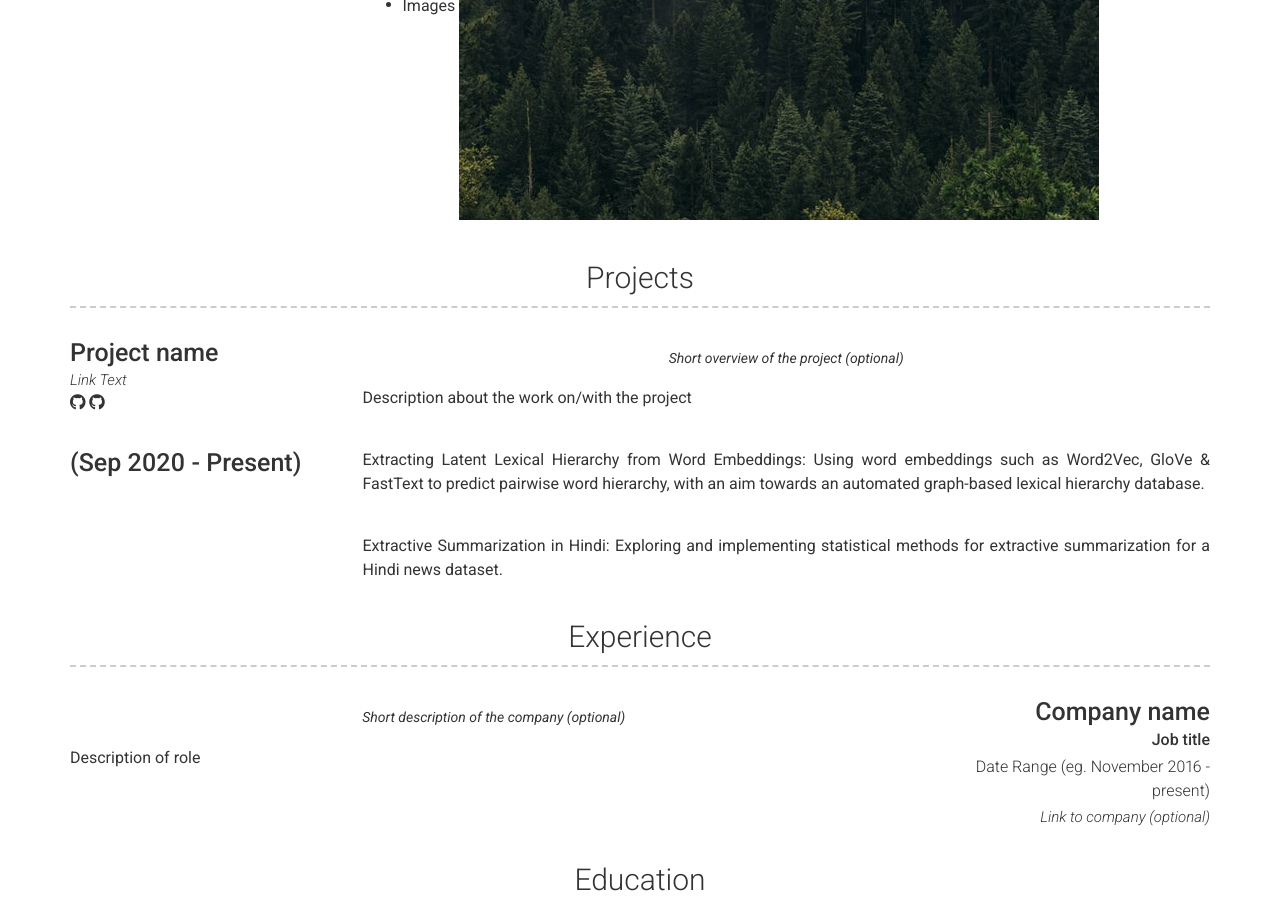
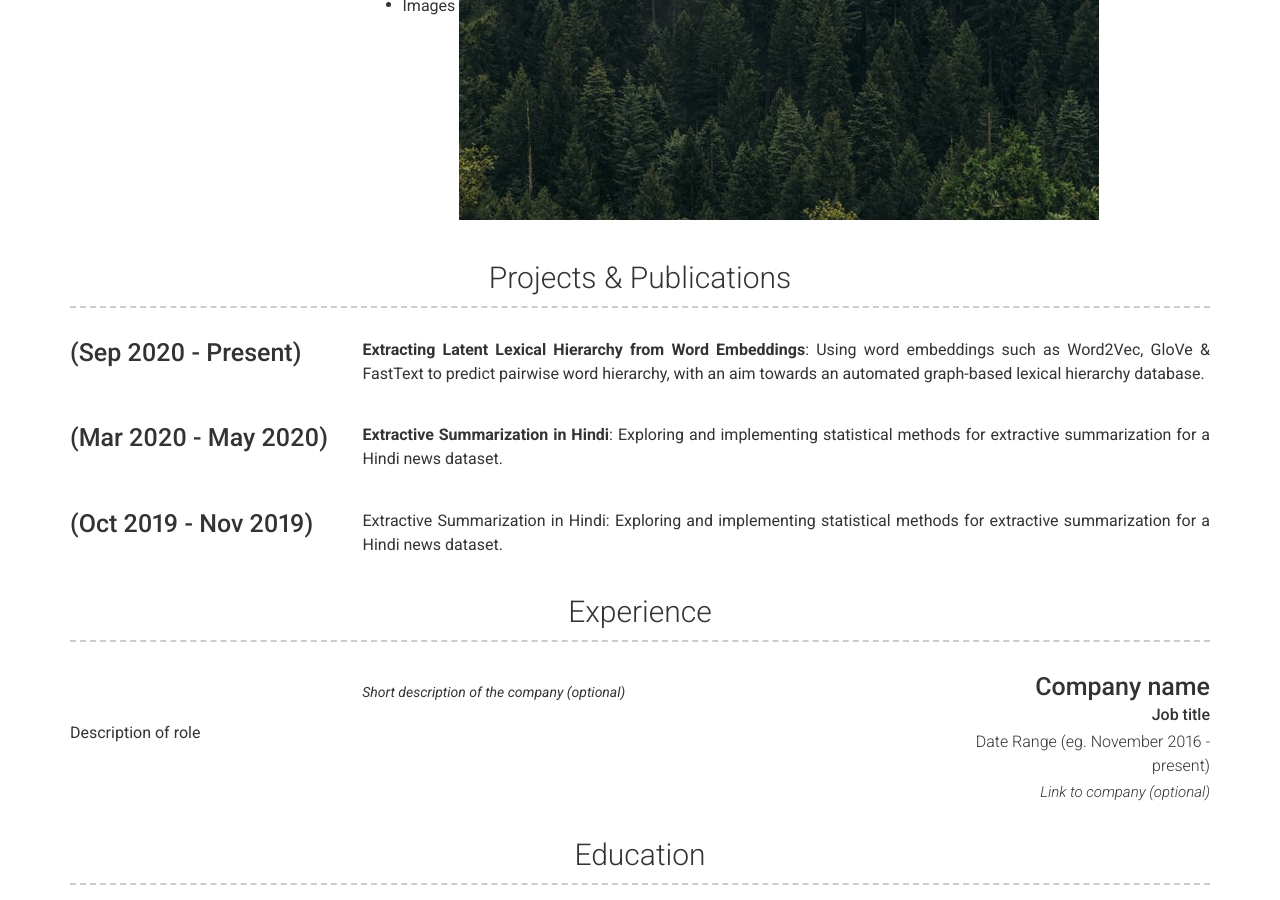
Before and after one commit to kvadityasrivatsa/kvadityasrivatsa.github.io, a Jekyll site: the page built from index.md, in a window 1280 px wide and 900 px high, scrolled down 693 px. Built offline with Jekyll 4.4.1, drawn with Linux system fonts in a browser that asks for light colours; nearby versions of some CDN libraries.

Commit message:
Update _config.yml

```diff
--- a/_config.yml
+++ b/_config.yml
@@ -65,33 +65,40 @@ about_content: | # this will include new lines to allow paragraphs
 
 content:
 
-  - title: Projects # Title for the section
+  - title: Projects & Publications # Title for the section
     layout: list # Type of content section (list/text)
     content:
-      - layout: left
-        title: Project name
-        link: Link to project (eg. sproogen.github.io/modern-resume-theme)(optional)
-        link_text: Link Text
-        additional_links:
-          - title:  Github page for project (eg. sproogen/modern-resume-theme)
-            icon: fab fa-github
-            url: Link to project (eg. sproogen.github.io/modern-resume-theme)(optional)
-          - title:  Github page for project (eg. sproogen/modern-resume-theme)
-            icon: fab fa-github
-            url: Link to project (eg. sproogen.github.io/modern-resume-theme)(optional)
-        quote: >
-          Short overview of the project (optional)
-        description: | # this will include new lines to allow paragraphs
-          Description about the work on/with the project
+
+      #- layout: left
+      #  title: Project name
+      #  link: Link to project (eg. sproogen.github.io/modern-resume-theme)(optional)
+      #  link_text: Link Text
+      #  additional_links:
+      #    - title:  Github page for project (eg. sproogen/modern-resume-theme)
+      #      icon: fab fa-github
+      #      url: Link to project (eg. sproogen.github.io/modern-resume-theme)(optional)
+      #    - title:  Github page for project (eg. sproogen/modern-resume-theme)
+      #      icon: fab fa-github
+      #      url: Link to project (eg. sproogen.github.io/modern-resume-theme)(optional)
+      #  quote: >
+      #    Short overview of the project (optional)
+      #  description: | # this will include new lines to allow paragraphs
+      #    Description about the work on/with the project
 
       - layout: left
         title: (Sep 2020 - Present)
         #quote: (Sep 2020 - Present)
-        description: | # this will include new lines to allow paragraphs
-          Extracting Latent Lexical Hierarchy from Word Embeddings: Using word embeddings such as Word2Vec, GloVe & FastText to predict pairwise word hierarchy, with an aim towards an automated graph-based lexical hierarchy database.
+        description: | # this will include new lines
+          **Extracting Latent Lexical Hierarchy from Word Embeddings**: Using word embeddings such as Word2Vec, GloVe & FastText to predict pairwise word hierarchy, with an aim towards an automated graph-based lexical hierarchy database.
 
       - layout: left
-        title:
+        title: (Mar 2020 - May 2020)
+        #quote: (Oct 2019 - Nov 2019)
+        description: | # this will include new lines to allow paragraphs
+          **Extractive Summarization in Hindi**: Exploring and implementing statistical methods for extractive summarization for a Hindi news dataset.
+
+      - layout: left
+        title: (Oct 2019 - Nov 2019)
         #quote: (Oct 2019 - Nov 2019)
         description: | # this will include new lines to allow paragraphs
           Extractive Summarization in Hindi: Exploring and implementing statistical methods for extractive summarization for a Hindi news dataset.
```
